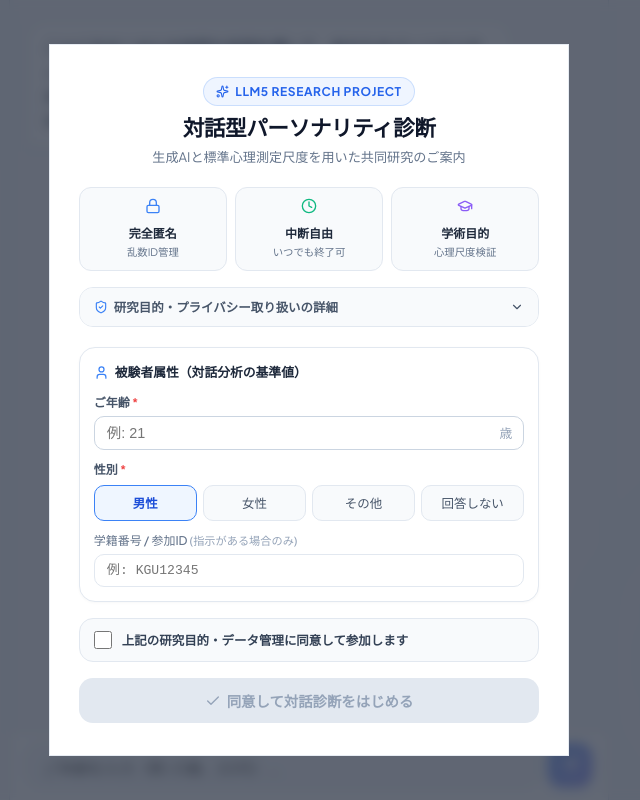
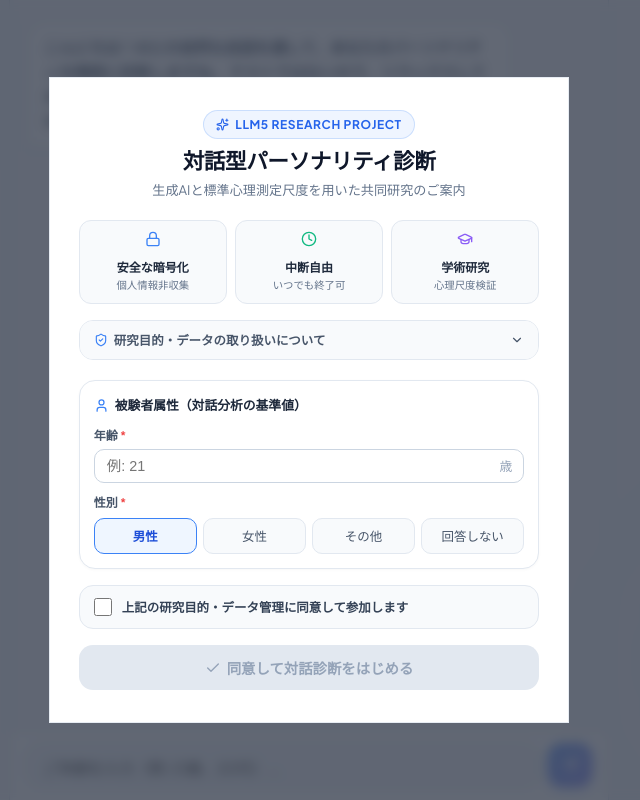
Before and after one commit to eiri-111/LLM5, a React (Vite) app: page / in a window 1280 px wide. Shown: the whole page, without its empty margins (331-971 px from the left). Built offline with nearby package versions, Linux system fonts and the light colour scheme.

Commit message:
refactor: 同意画面から学籍番号入力を削除し、年齢表記およびデータ保護説明文を更新

```diff
--- a/src/components/ResearchConsentModal.tsx
+++ b/src/components/ResearchConsentModal.tsx
@@ -16,9 +16,6 @@ export const ResearchConsentModal: React.FC<ResearchConsentModalProps> = ({
   );
   const [gender, setGender] = useState<GenderType>(
     (initialProfile?.gender as GenderType) || 'male'
-  );
-  const [studentId, setStudentId] = useState<string>(
-    initialProfile?.student_id || ''
   );
   const [hasAgreed, setHasAgreed] = useState<boolean>(false);
   const [isDetailOpen, setIsDetailOpen] = useState<boolean>(false);
@@ -39,8 +36,7 @@ export const ResearchConsentModal: React.FC<ResearchConsentModalProps> = ({
 
     const profile: UserProfile = {
       age: parsedAge,
-      gender,
-      student_id: studentId.trim() || undefined
+      gender
     };
 
     setErrorMessage(null);
@@ -94,7 +90,7 @@ export const ResearchConsentModal: React.FC<ResearchConsentModalProps> = ({
           </p>
         </div>
 
-        {/* 3つの要点バッジ (スッキリ読みやすい) */}
+        {/* 3つの要点バッジ */}
         <div style={{
           display: 'grid',
           gridTemplateColumns: 'repeat(3, 1fr)',
@@ -109,8 +105,8 @@ export const ResearchConsentModal: React.FC<ResearchConsentModalProps> = ({
             textAlign: 'center'
           }}>
             <Lock size={16} style={{ margin: '0 auto 4px', color: '#3b82f6' }} />
-            <div style={{ fontSize: '0.75rem', fontWeight: 700, color: '#1e293b' }}>完全匿名</div>
-            <div style={{ fontSize: '0.65rem', color: '#64748b' }}>乱数ID管理</div>
+            <div style={{ fontSize: '0.75rem', fontWeight: 700, color: '#1e293b' }}>安全な暗号化</div>
+            <div style={{ fontSize: '0.65rem', color: '#64748b' }}>個人情報非収集</div>
           </div>
           <div style={{
             padding: '10px 8px',
@@ -131,12 +127,12 @@ export const ResearchConsentModal: React.FC<ResearchConsentModalProps> = ({
             textAlign: 'center'
           }}>
             <GraduationCap size={16} style={{ margin: '0 auto 4px', color: '#8b5cf6' }} />
-            <div style={{ fontSize: '0.75rem', fontWeight: 700, color: '#1e293b' }}>学術目的</div>
+            <div style={{ fontSize: '0.75rem', fontWeight: 700, color: '#1e293b' }}>学術研究</div>
             <div style={{ fontSize: '0.65rem', color: '#64748b' }}>心理尺度検証</div>
           </div>
         </div>
 
-        {/* アコーディオン式 詳細研究倫理説明 */}
+        {/* 研究目的・プライバシー説明 */}
         <div style={{
           marginBottom: '1.25rem',
           border: '1px solid #e2e8f0',
@@ -162,7 +158,7 @@ export const ResearchConsentModal: React.FC<ResearchConsentModalProps> = ({
           >
             <span style={{ display: 'flex', alignItems: 'center', gap: '6px' }}>
               <ShieldCheck size={14} color="#3b82f6" />
-              研究目的・プライバシー取り扱いの詳細
+              研究目的・データの取り扱いについて
             </span>
             {isDetailOpen ? <ChevronUp size={14} /> : <ChevronDown size={14} />}
           </button>
@@ -175,13 +171,13 @@ export const ResearchConsentModal: React.FC<ResearchConsentModalProps> = ({
               backgroundColor: '#ffffff',
               borderTop: '1px solid #e2e8f0'
             }}>
-              <p style={{ marginBottom: '6px' }}>
+              <p style={{ marginBottom: '8px' }}>
                 <strong>【研究目的】</strong><br />
                 本研究は、AIとの自由対話から推定されるビッグファイブ性格因子と、標準心理測定尺度（BFI-2-S）のスコアを比較し、より妥当性の高い対話型特性理解の確立を目指すものです。
               </p>
-              <p style={{ marginBottom: '6px' }}>
-                <strong>【データの保護】</strong><br />
-                対話ログおよびアンケート回答は暗号化され、学術研究（論文・統計分析）にのみ利用されます。氏名やメールアドレス等の直接的な個人情報は収集しません。
+              <p style={{ marginBottom: '8px' }}>
+                <strong>【データの取り扱い】</strong><br />
+                対話ログおよびアンケート回答は暗号化し、安全なデータベースに保存され、学術研究（論文・統計分析）にのみ利用されます。氏名やメールアドレス等の直接的な個人情報は収集しません。
               </p>
               <p>
                 <strong>【中断の権利】</strong><br />
@@ -216,7 +212,7 @@ export const ResearchConsentModal: React.FC<ResearchConsentModalProps> = ({
             {/* 年齢入力 */}
             <div style={{ marginBottom: '10px' }}>
               <label style={{ display: 'block', fontSize: '0.75rem', fontWeight: 600, color: '#475569', marginBottom: '4px' }}>
-                ご年齢 <span style={{ color: '#ef4444' }}>*</span>
+                年齢 <span style={{ color: '#ef4444' }}>*</span>
               </label>
               <div style={{ position: 'relative' }}>
                 <input
@@ -252,7 +248,7 @@ export const ResearchConsentModal: React.FC<ResearchConsentModalProps> = ({
             </div>
 
             {/* 性別選択 (ピル型ボタン) */}
-            <div style={{ marginBottom: '10px' }}>
+            <div>
               <label style={{ display: 'block', fontSize: '0.75rem', fontWeight: 600, color: '#475569', marginBottom: '6px' }}>
                 性別 <span style={{ color: '#ef4444' }}>*</span>
               </label>
@@ -285,29 +281,6 @@ export const ResearchConsentModal: React.FC<ResearchConsentModalProps> = ({
                   );
                 })}
               </div>
-            </div>
-
-            {/* 学籍番号 (任意) */}
-            <div>
-              <label style={{ display: 'block', fontSize: '0.75rem', fontWeight: 500, color: '#64748b', marginBottom: '4px' }}>
-                学籍番号 / 参加ID <span style={{ fontSize: '0.7rem', color: '#94a3b8' }}>(指示がある場合のみ)</span>
-              </label>
-              <input
-                type="text"
-                placeholder="例: KGU12345"
-                value={studentId}
-                onChange={(e) => setStudentId(e.target.value)}
-                style={{
-                  width: '100%',
-                  padding: '8px 12px',
-                  borderRadius: '10px',
-                  border: '1px solid #e2e8f0',
-                  fontSize: '0.82rem',
-                  fontFamily: 'monospace',
-                  color: '#334155',
-                  outline: 'none'
-                }}
-              />
             </div>
           </div>
 
```
